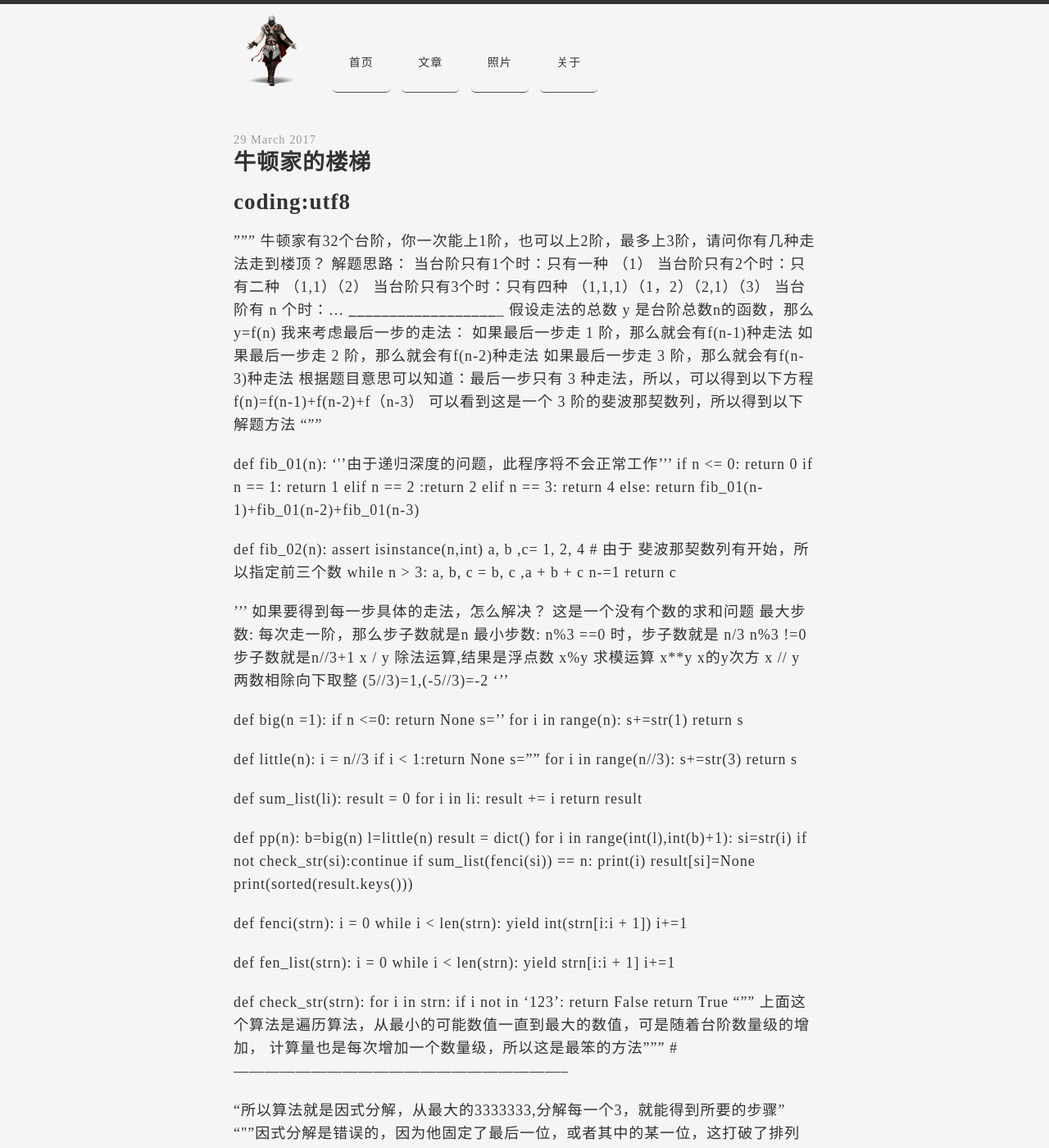
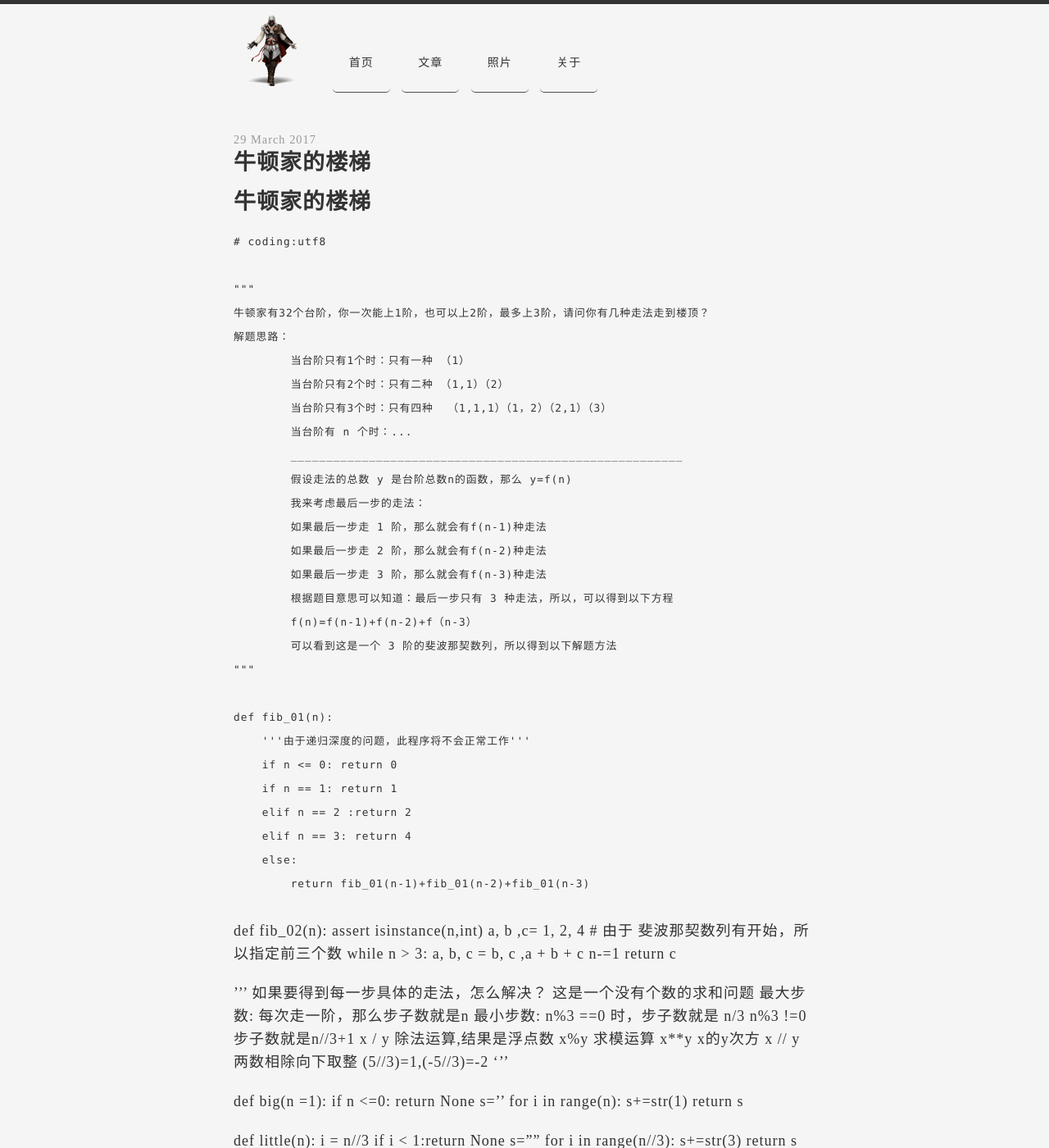
Before and after one commit to hlowd/hlowd.github.io, a Jekyll site: the page built from _posts/2017-3-29-牛顿家的楼梯.md, in a window 1280 px wide and 1400 px high. Shown: the whole window at 82% size. Built offline with Jekyll 4.4.1, drawn with Linux system fonts in a browser that asks for light colours; our own code applies the rules of GitHub Pages for plain Markdown files.

Commit message:
Update 2017-3-29-牛顿家的楼梯.md

````diff
--- a/_posts/2017-3-29-牛顿家的楼梯.md
+++ b/_posts/2017-3-29-牛顿家的楼梯.md
@@ -1,6 +1,5 @@
-
-
-
+## 牛顿家的楼梯
+```prthon
 # coding:utf8
 
 """
@@ -30,7 +29,7 @@ def fib_01(n):
     else:
         return fib_01(n-1)+fib_01(n-2)+fib_01(n-3)
 
-
+```
 
 def fib_02(n):
     assert isinstance(n,int)
````
